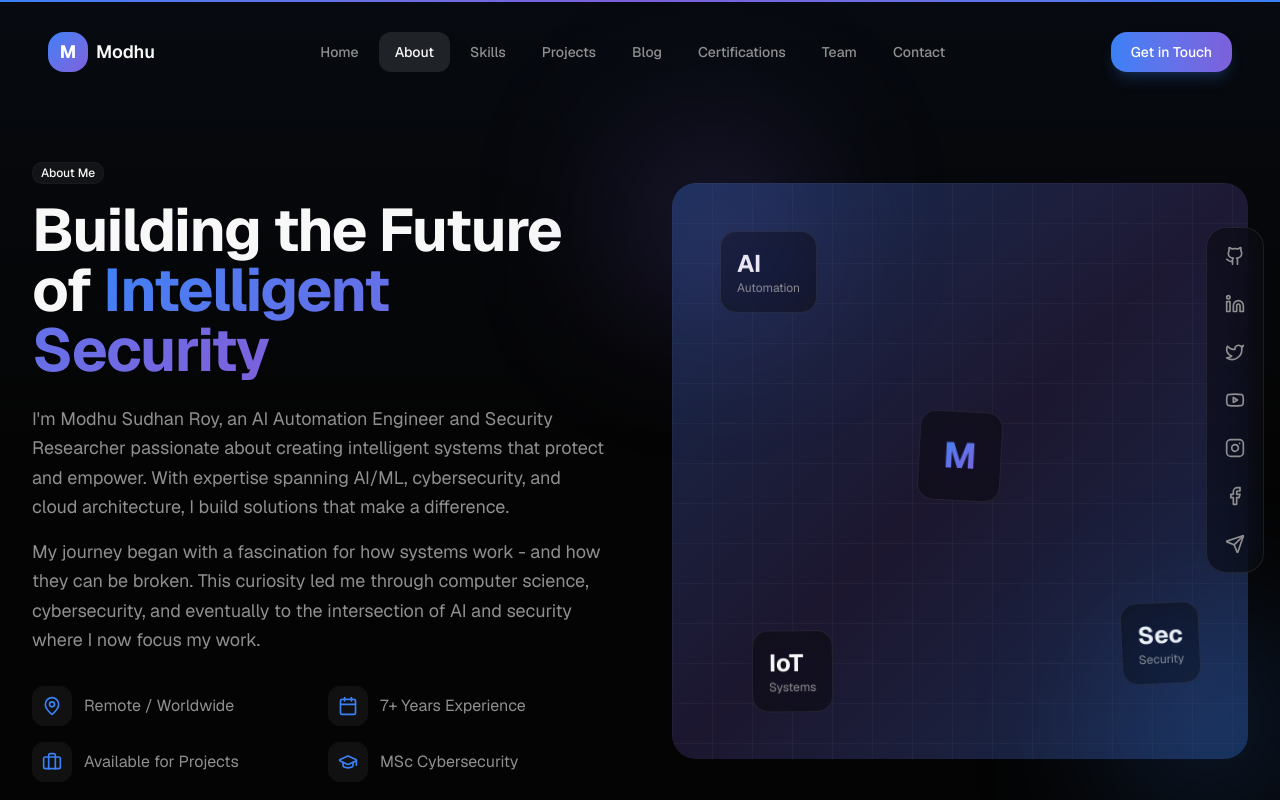
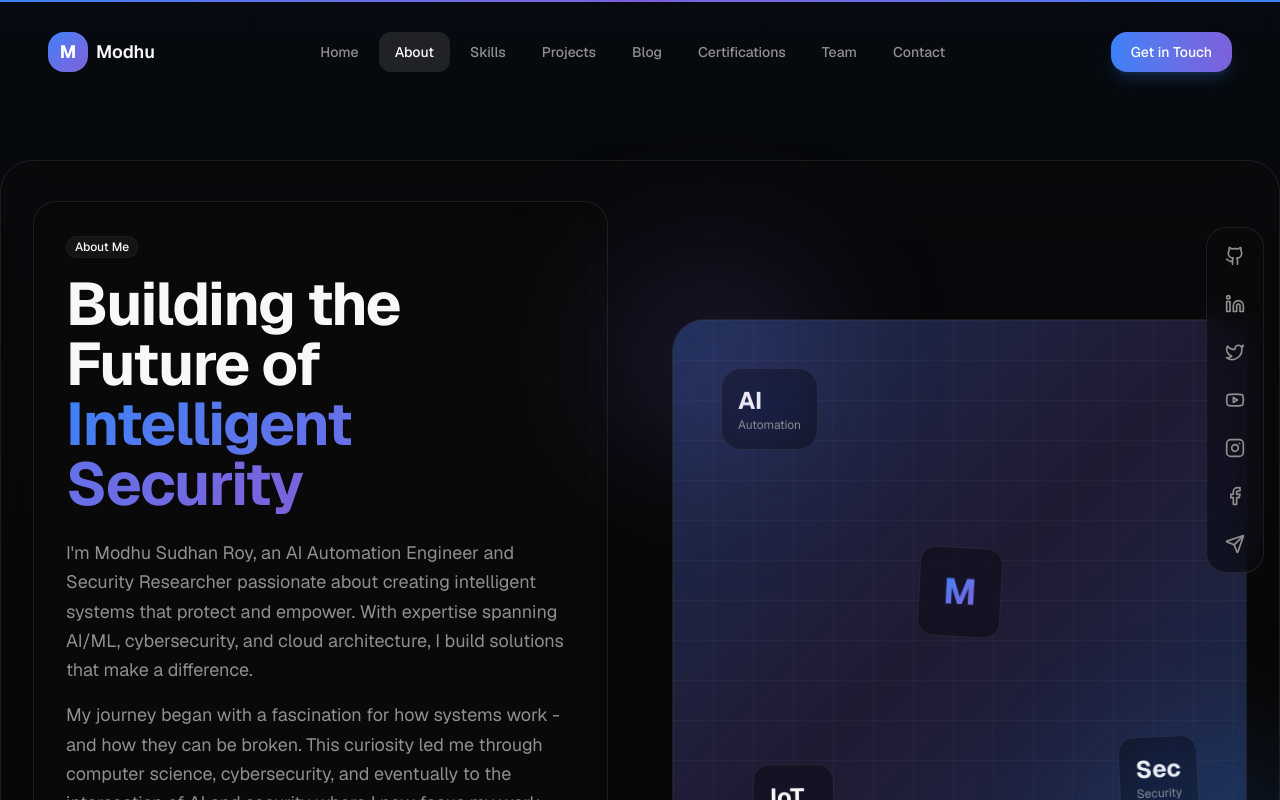
Before and after one commit to modhu-cps/modhu-protfoli, a Next.js app: page /about in a window 1280 px wide. Shown: the top 800 px of the page. Built offline with nearby package versions, Linux system fonts and the light colour scheme.

Commit message:
Update about-hero.tsx

```diff
--- a/components/sections/about-hero.tsx
+++ b/components/sections/about-hero.tsx
@@ -12,14 +12,15 @@ export function AboutHero() {
         {/* Background gradient */}
         <div className="absolute inset-0 bg-gradient-to-b from-primary/5 via-transparent to-transparent" />
 
-        <div className="relative mx-auto max-w-7xl px-4 sm:px-6 lg:px-8">
+        <div className="glass glass-lg border-accent-top relative mx-auto max-w-7xl px-4 sm:px-6 lg:px-8 py-10 rounded-[2rem]">
           <div className="grid gap-12 lg:grid-cols-2 lg:gap-16 items-center">
             {/* Content */}
             <motion.div
-              initial={{ opacity: 0, x: -20 }}
-              animate={{ opacity: 1, x: 0 }}
-              transition={{ duration: 0.5 }}
-            >
+ 	   				 initial={{ opacity: 0, x: -20 }}
+  						animate={{ opacity: 1, x: 0 }}
+ 							 transition={{ duration: 0.5 }}
+  							className="glass hover-lift border-neon-blue rounded-3xl p-8"
+								>
               <Badge variant="outline" className="mb-4 bg-white/5">
                 About Me
               </Badge>
@@ -40,8 +41,8 @@ export function AboutHero() {
 
               {/* Quick facts */}
               <div className="mt-8 grid gap-4 sm:grid-cols-2">
-                <div className="flex items-center gap-3 text-muted-foreground">
-                  <div className="flex h-10 w-10 items-center justify-center rounded-lg bg-white/5">
+                <div className="glass-sm hover-lift-sm flex items-center gap-3 text-muted-foreground rounded-2xl p-4 border border-white/10">
+                  <div className="glass-sm flex h-10 w-10 items-center justify-center rounded-xl border border-white/10">
                     <MapPin className="h-5 w-5 text-primary" />
                   </div>
                   <span>Remote / Worldwide</span>
@@ -74,7 +75,7 @@ export function AboutHero() {
               transition={{ duration: 0.5, delay: 0.2 }}
               className="relative"
             >
-              <div className="relative aspect-square overflow-hidden rounded-3xl">
+              <div className="glass glass-lg border-neon-purple relative aspect-square overflow-hidden rounded-[2rem] p-6">
                 {/* Gradient background */}
                 <div className="absolute inset-0 bg-gradient-to-br from-primary/30 via-accent/20 to-primary/30" />
 
@@ -92,7 +93,7 @@ export function AboutHero() {
                 <motion.div
                   animate={{ y: [0, -10, 0], rotate: [0, 5, 0] }}
                   transition={{ duration: 6, repeat: Infinity, ease: 'easeInOut' }}
-                  className="absolute top-12 left-12 glass rounded-xl p-4"
+                  className="absolute top-12 left-12 glass hover-lift border-neon-cyan rounded-2xl p-4"
                 >
                   <div className="text-2xl font-bold text-foreground">AI</div>
                   <div className="text-xs text-muted-foreground">Automation</div>
```
